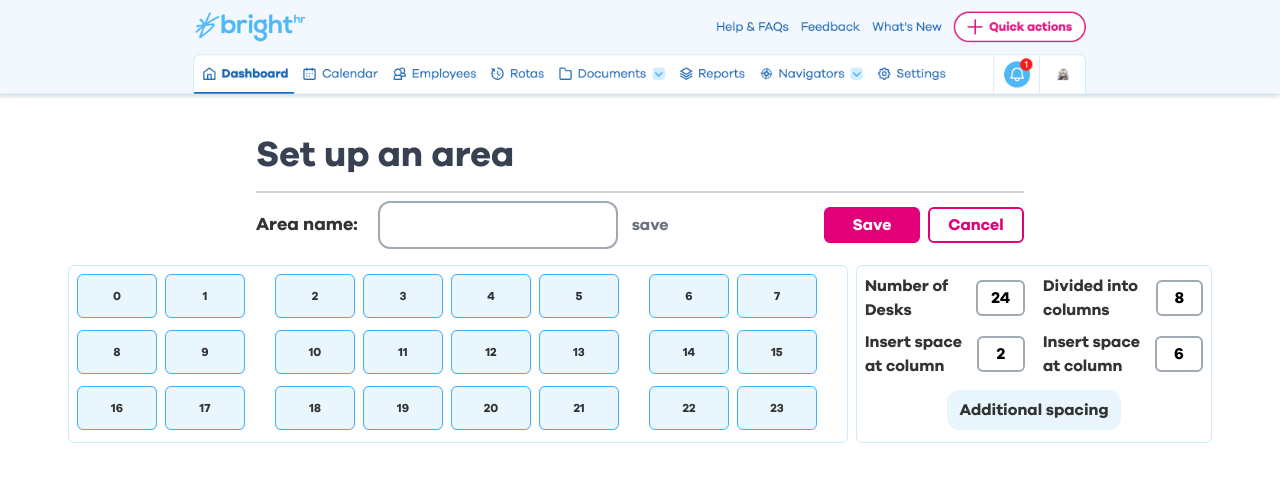
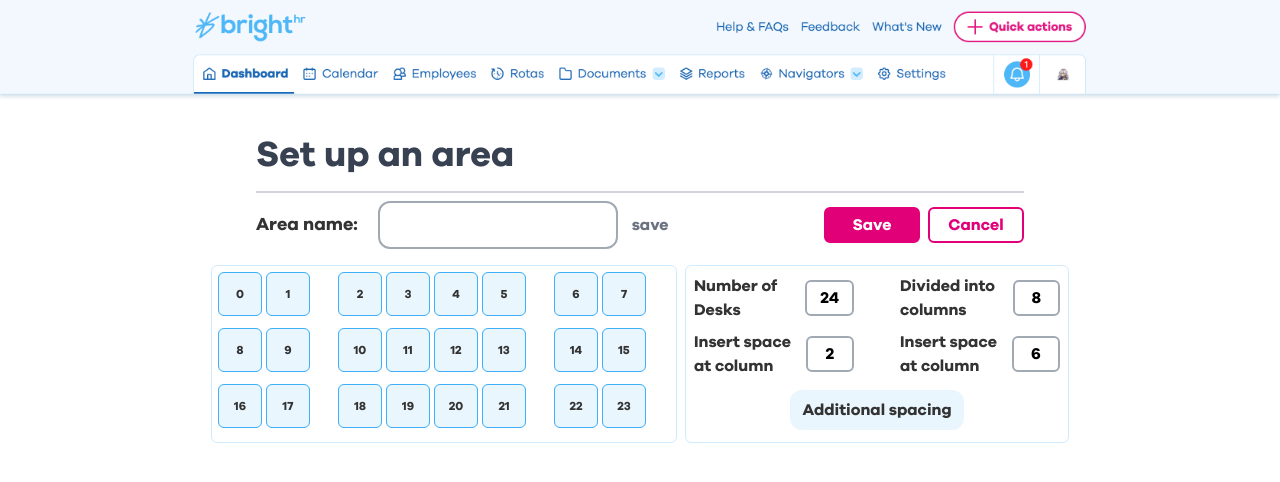
Before and after one commit to s-Hale/deskbooking, a React (Create React App) app: page /create in a window 1280 px wide. Shown: the top 482 px of the page. Built offline with nearby package versions, Linux system fonts and the light colour scheme.

Commit message:
identify num of rows

```diff
--- a/src/components/DeskMap/index.js
+++ b/src/components/DeskMap/index.js
@@ -18,6 +18,7 @@ const DeskMap = ({
   const [numberColumns, setNumberColumns] = useState(
     mockData?.numberColumns || 8
   );
+
   const [groupGapOne, setGroupGapOne] = useState(mockData?.groupGapOne || 2);
   const [groupGapTwo, setGroupGapTwo] = useState(mockData?.groupGapTwo || 6);
   const [groupGapThree, setGroupGapThree] = useState(
@@ -31,6 +32,9 @@ const DeskMap = ({
   const [toTime, setToTime] = useState("");
   const [setupLoading, setSetupLoading] = useState(false);
   const [showSetupSuccess, setShowSetupSuccess] = useState(false);
+
+  const howManyRows = Math.ceil(numberDesks / numberColumns);
+
 
   const StyledDesks = styled.div`
     & > span:nth-of-type(${numberColumns}n + ${groupGapOne}) {
@@ -64,6 +68,7 @@ const DeskMap = ({
     mockData?.desks || Array.from({ length: numberDesks }, (_, i) => i);
   const occupied = mockData?.occupied;
 
+
   return (
     <div className="flex flex-col items-center">
 
@@ -90,14 +95,14 @@ const DeskMap = ({
         ) : (
           <h2 className="text-xl font-bold text-textColor">{incomingAreaName}</h2>
         )}
-
+        {/* <p className="font-bold">With {numberDesks} desks and {numberColumns} cols there must be {howManyRows} rows</p> */}
         <div className="flex justify-between p-1 mt-3 min-w-60 max-w-90">
           <StyledDesks className="grid p-1 border rounded-md border-primaryLighter">
             {desks.map((seat) => (
               <span
                 key={seat}
                 className={`${Number(chosenDesk) === seat ? "bg-primary" : "bg-primaryLightest"
-                  } m-1 rounded-md w-20 h-11`}
+                  } m-0.5 rounded-md w-11 h-11`}
               >
                 <button
                   value={seat}
@@ -112,7 +117,7 @@ const DeskMap = ({
                       : `${fixedView &&
                       "hover:bg-primaryLighter hover:scale-105 hover:border-primary cursor-pointer"
                       } border-primary text-textColor`
-                    } ${!fixedView&& 'cursor-default'} w-20 h-11 border rounded-md text-xs flex items-center justify-center font-bold`}
+                    } ${!fixedView&& 'cursor-default'} w-11 h-11 border rounded-md text-xs flex items-center justify-center font-bold`}
                 >
                   {seat}
                 </button>
```
